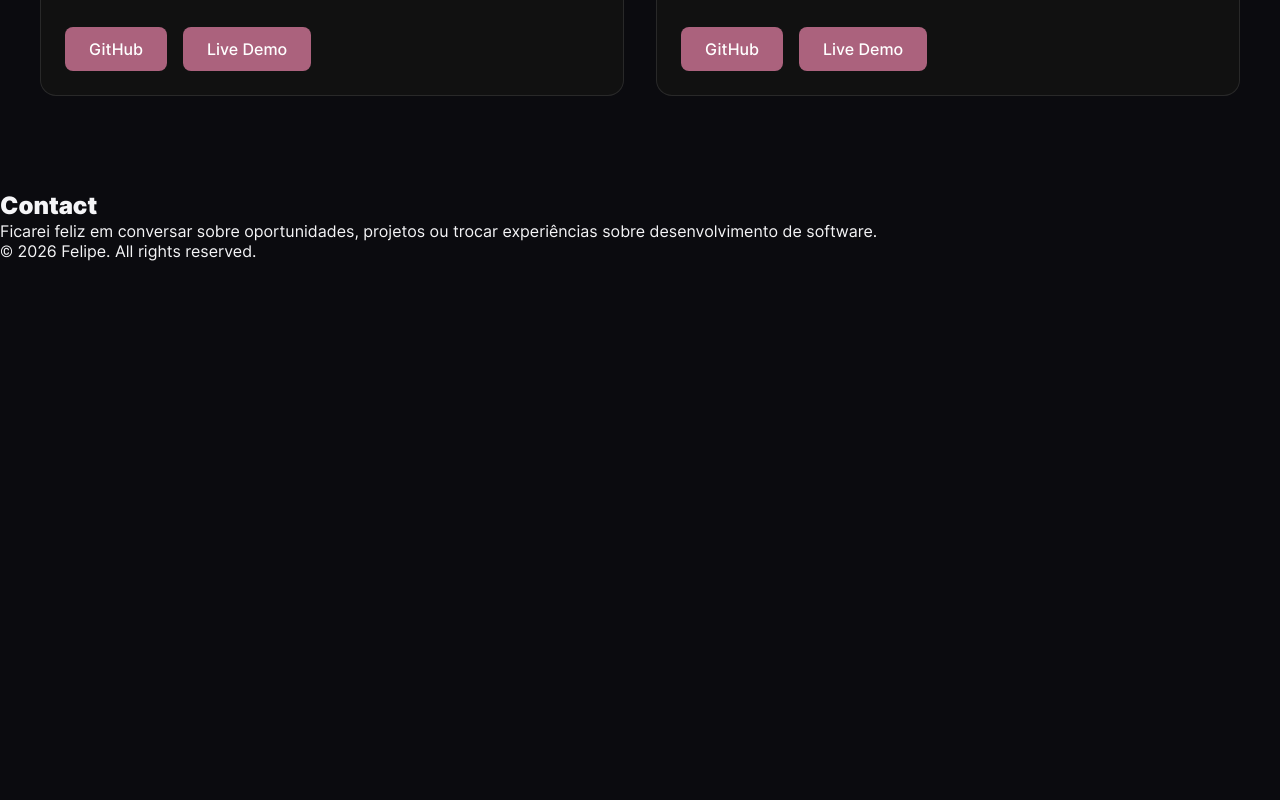
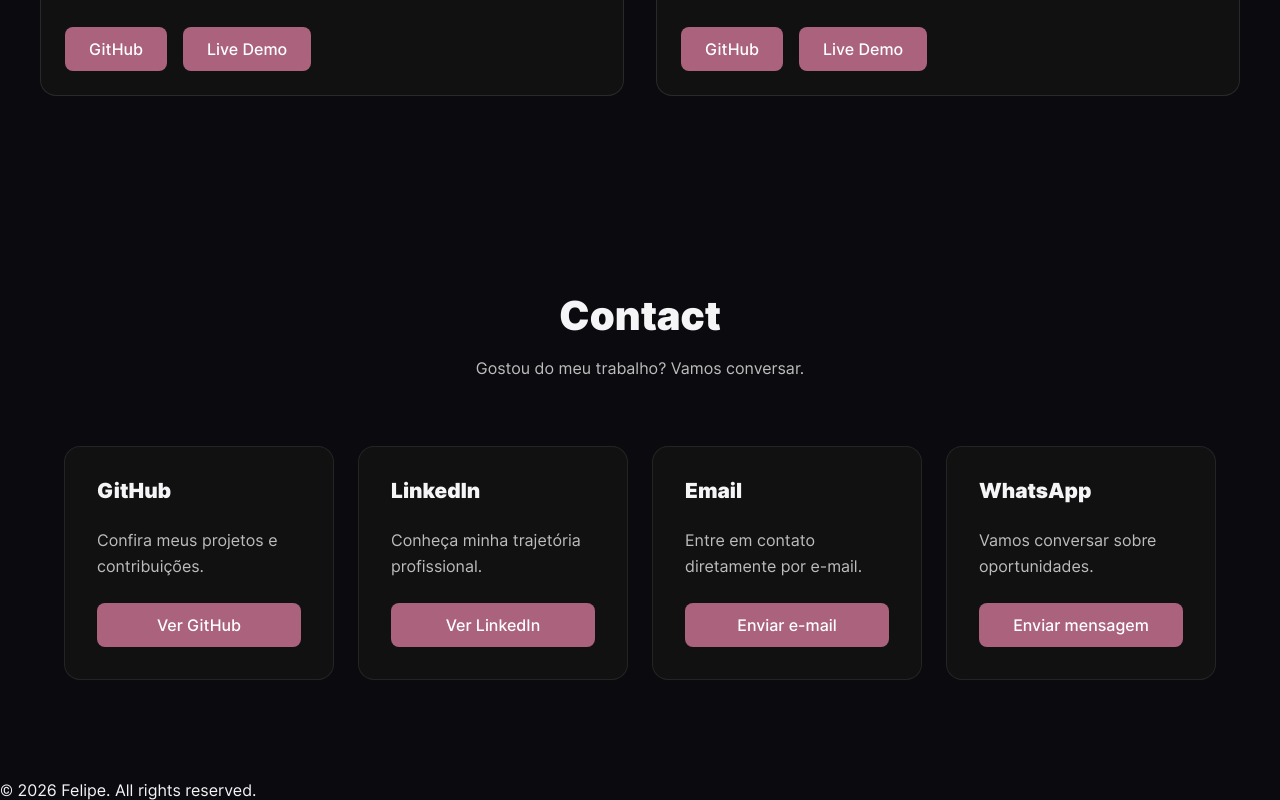
Before and after one commit to flpzht/portfolio, a React (Vite) app: page / in a window 1280 px wide. Shown: the part 2529-3329 px from the top of the page. Before the commit the page ends 2790 px from the top, so only its background shows below. Built offline with nearby package versions, Linux system fonts and the light colour scheme.

Commit message:
feat(contact): add categorized contact section

```diff
--- a/src/sections/Contact/Contact.jsx
+++ b/src/sections/Contact/Contact.jsx
@@ -1,14 +1,88 @@
+import Button from '@/components/Button/Button';
+
 import styles from './Contact.module.css';
+
+const contacts = [
+  {
+    id: "github",
+    title: "GitHub",
+    description:
+      "Confira meus projetos e contribuições.",
+    href: "#",
+    button: "Ver GitHub",
+  },
+
+  {
+    id: "linkedin",
+    title: "LinkedIn",
+    description:
+      "Conheça minha trajetória profissional.",
+    href: "#",
+    button: "Ver LinkedIn",
+  },
+
+  {
+    id: "email",
+
+    title: "Email",
+
+    description:
+      "Entre em contato diretamente por e-mail.",
+
+    href: "mailto:email@email.com",
+
+    button: "Enviar e-mail",
+  },
+
+  {
+    id: "whatsapp",
+
+    title: "WhatsApp",
+
+    description:
+      "Vamos conversar sobre oportunidades.",
+
+    href: "#",
+
+    button: "Enviar mensagem",
+  },
+];
 
 export default function Contact() {
   return (
-    <section id="contact" className={styles.contact}>
+    <section
+      id="contact"
+      className={styles.contact}
+    >
       <div className={styles.container}>
+        <h2 className={styles.title}>
+          Contact
+        </h2>
 
-        <h2 className={styles.title}>Contact</h2>
+        <p className={styles.subtitle}>
+          Gostou do meu trabalho? Vamos conversar.
+        </p>
 
-        <p className={styles.description}>Ficarei feliz em conversar sobre oportunidades, projetos ou trocar
-          experiências sobre desenvolvimento de software.</p>
+        <div className={styles.grid}>
+          {contacts.map((contact) => (
+            <article
+              key={contact.id}
+              className={styles.card}
+            >
+              <h3 className={styles.cardTitle}>
+                {contact.title}
+              </h3>
+
+              <p className={styles.cardDescription}>
+                {contact.description}
+              </p>
+
+              <Button href={contact.href}>
+                {contact.button}
+              </Button>
+            </article>
+          ))}
+        </div>
       </div>
     </section>
   );
--- a/src/sections/Contact/Contact.module.css
+++ b/src/sections/Contact/Contact.module.css
@@ -1,11 +1,73 @@
 .contact {
+  padding: 100px 0;
 }
 
 .container {
+  width: min(1200px, 90%);
+  margin: 0 auto;
 }
 
 .title {
+  margin-bottom: 16px;
+
+  text-align: center;
+
+  font-size: 2.5rem;
+
+  font-weight: 900;
 }
 
-.description {
+.subtitle {
+  max-width: 600px;
+
+  margin: 0 auto 64px;
+
+  text-align: center;
+
+  color: #bdbdbd;
+
+  line-height: 1.6;
 }
+
+.grid {
+  display: grid;
+
+  grid-template-columns: repeat(
+    auto-fit,
+    minmax(250px, 1fr)
+  );
+
+  gap: 24px;
+}
+
+.card {
+  display: flex;
+
+  flex-direction: column;
+
+  justify-content: space-between;
+
+  gap: 24px;
+
+  padding: 32px;
+
+  border-radius: 16px;
+
+  background: #111;
+
+  border: 1px solid rgba(255,255,255,.08);
+}
+
+.cardTitle {
+  font-size: 1.3rem;
+
+  font-weight: 700;
+}
+
+.cardDescription {
+  color: #bdbdbd;
+
+  line-height: 1.6;
+
+  flex: 1;
+}
```
